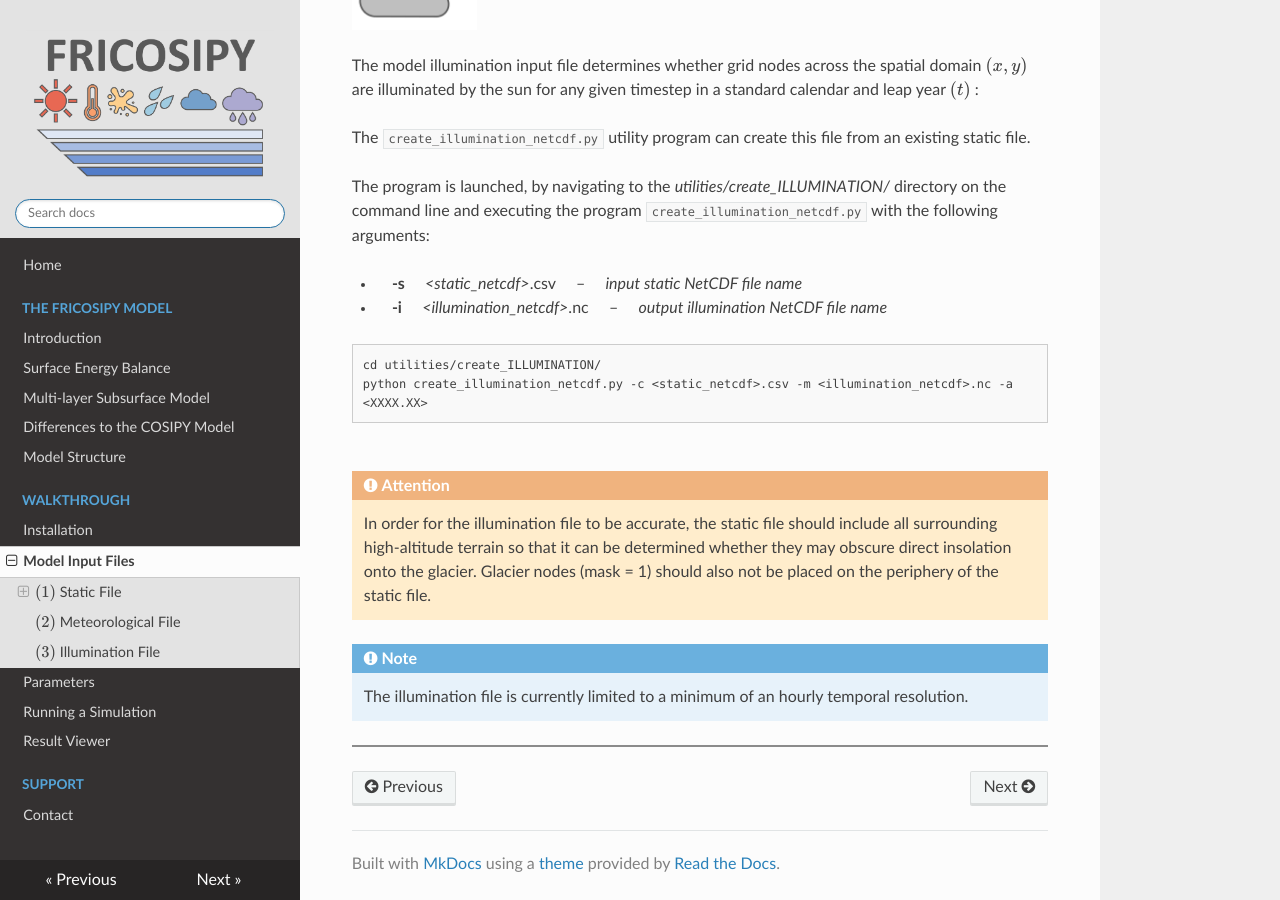
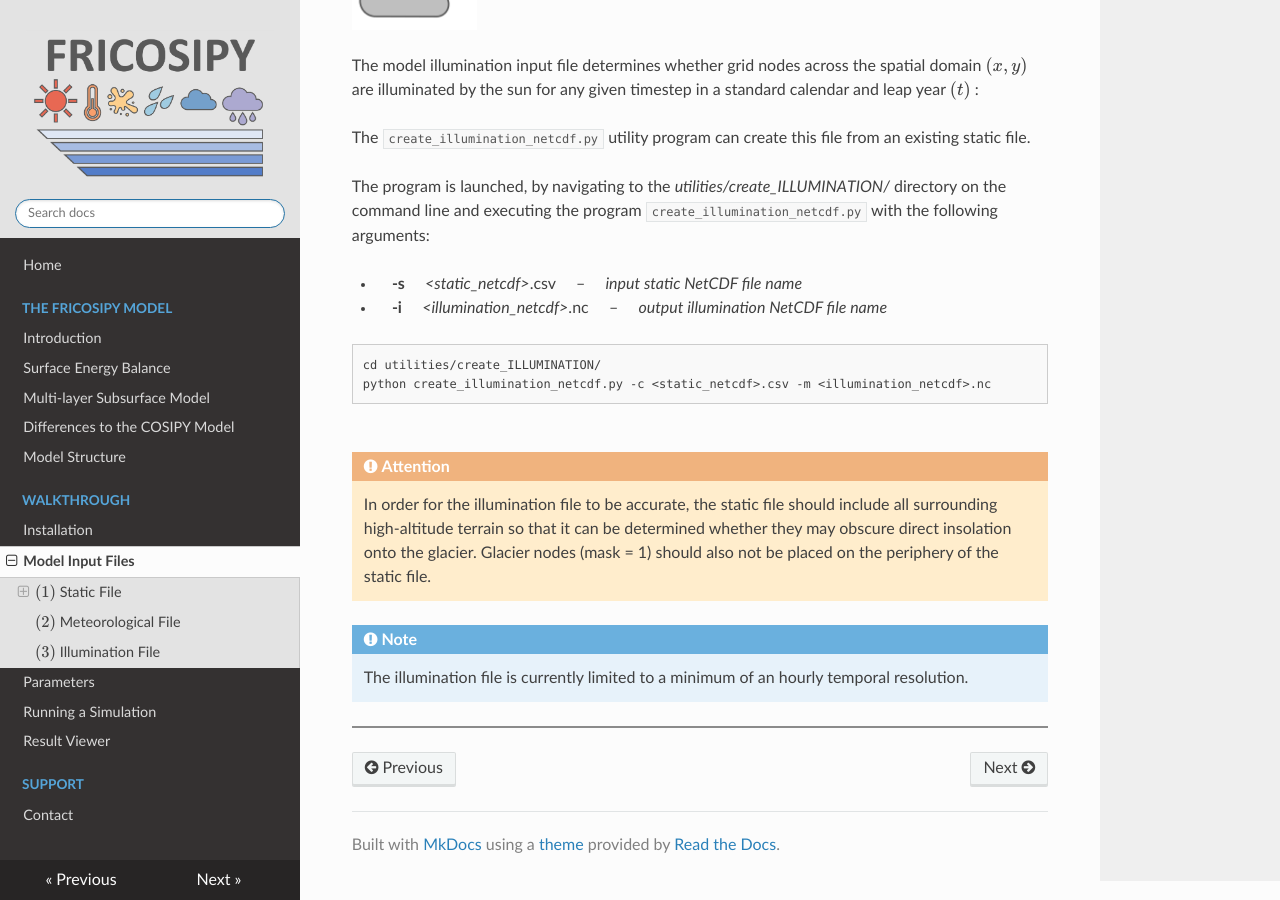
Before and after one commit to MarcusGastaldello/FRICOSIPY, an MkDocs documentation site: the page built from docs/model_input_files.md, in a window 1280 px wide and 900 px high, scrolled down 4026 px. Built offline with MkDocs 1.6.1, drawn with Linux system fonts in a browser that asks for light colours.

Commit message:
Simplify command example in model_input_files.md
Removed argument '-a <XXXX.XX>' from the command example for clarity.

```diff
--- a/docs/model_input_files.md
+++ b/docs/model_input_files.md
@@ -166,7 +166,7 @@
 * &emsp; **-i** &emsp; *&lt;illumination_netcdf&gt;*.nc &emsp; &ndash; &emsp; *output illumination NetCDF file name*
 
 <div style="border:1px solid #ccc; padding:10px; background:#f9f9f9; max-width:100%; overflow-x:auto;">
-  <code style="background:none !important; border:none !important; padding:0 !important; color:#404040; font-family:Consolas, 'Liberation Mono', Courier, monospace;">cd utilities/create_ILLUMINATION/<br>python create_illumination_netcdf.py -c &lt;static_netcdf&gt;.csv -m &lt;illumination_netcdf&gt;.nc -a &lt;XXXX.XX&gt;</code>
+  <code style="background:none !important; border:none !important; padding:0 !important; color:#404040; font-family:Consolas, 'Liberation Mono', Courier, monospace;">cd utilities/create_ILLUMINATION/<br>python create_illumination_netcdf.py -c &lt;static_netcdf&gt;.csv -m &lt;illumination_netcdf&gt;.nc</code>
 </div>
 <br>
 !!! attention
```
